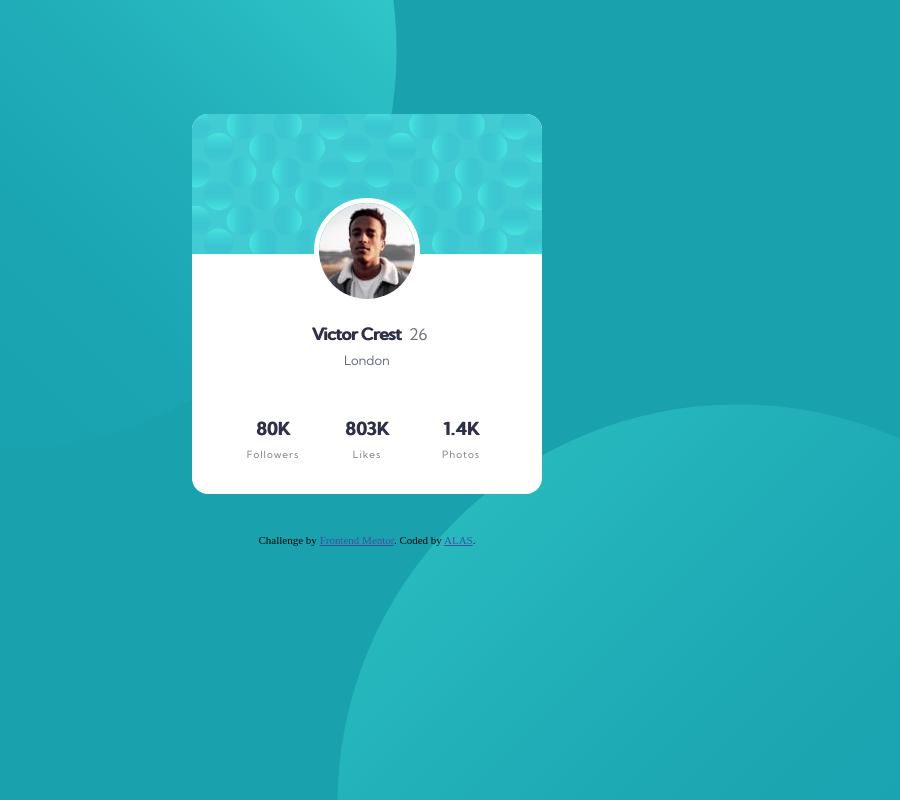
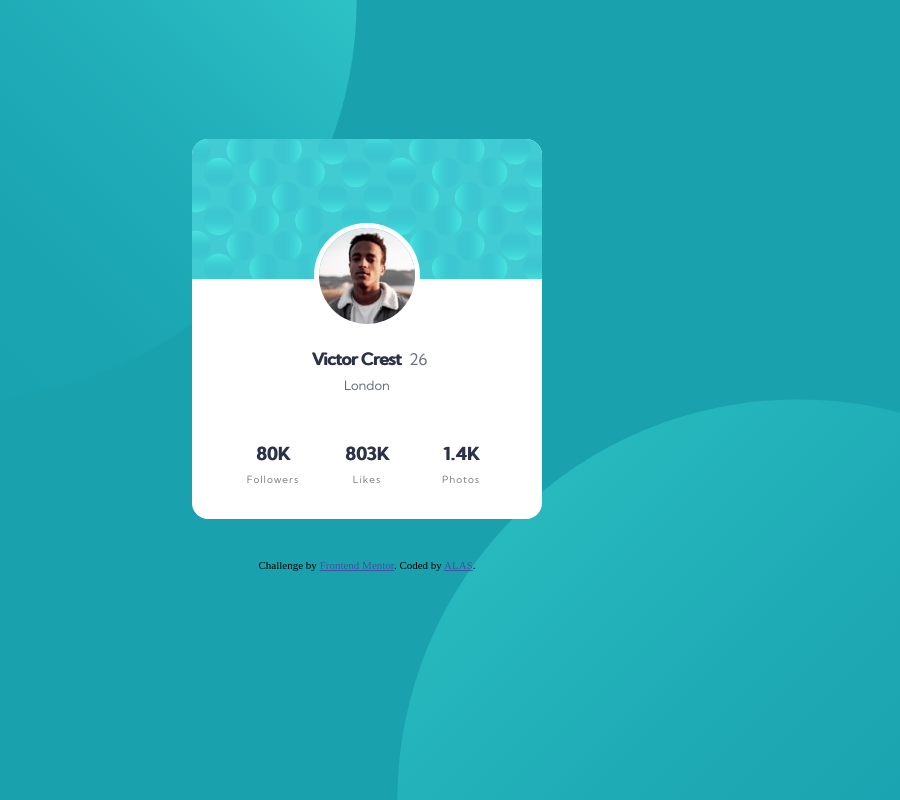
Before and after one commit to ALAS08/profile-card-component-main.github.io, a plain HTML site: page index.html in a window 1280 px wide. Shown: the whole page, without its empty margins (273-1173 px from the left). Drawn offline with Linux system fonts and the light colour scheme.

Commit message:
Update index.html

```diff
--- a/index.html
+++ b/index.html
@@ -24,14 +24,14 @@
           url(images/bg-pattern-bottom.svg);
         background-size: 800px;
         background-repeat: no-repeat;
-        background-position: top -350px left -130px, bottom -650px right -130px;
+        background-position: top -400px left -170px, bottom -620px right -190px;
       }
       .profile-container {
         background-color: white;
         width: 350px;
         height: 380px;
         margin: auto;
-        margin-top: 9%;
+        margin-top: 11%;
         margin-bottom: 40px;
         border-radius: 16px;
         text-align: center;
```
